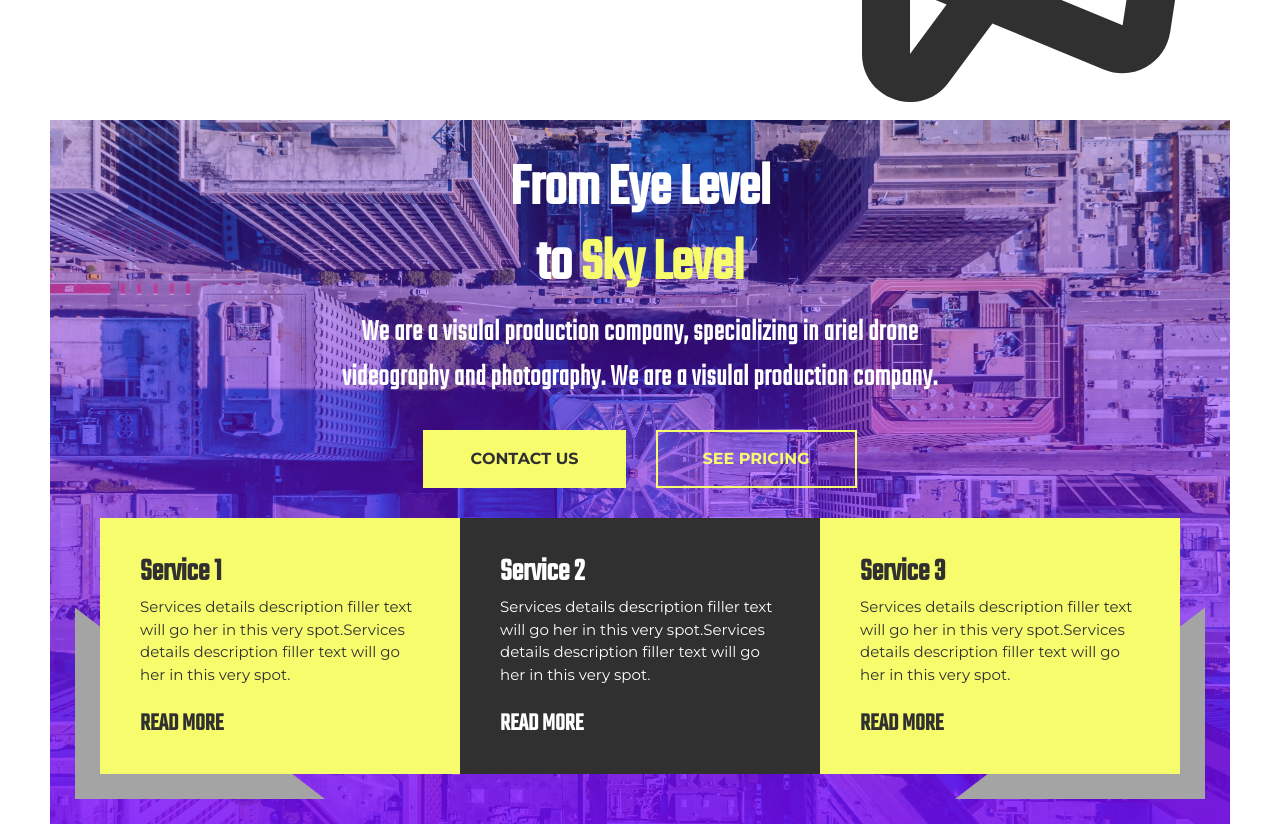
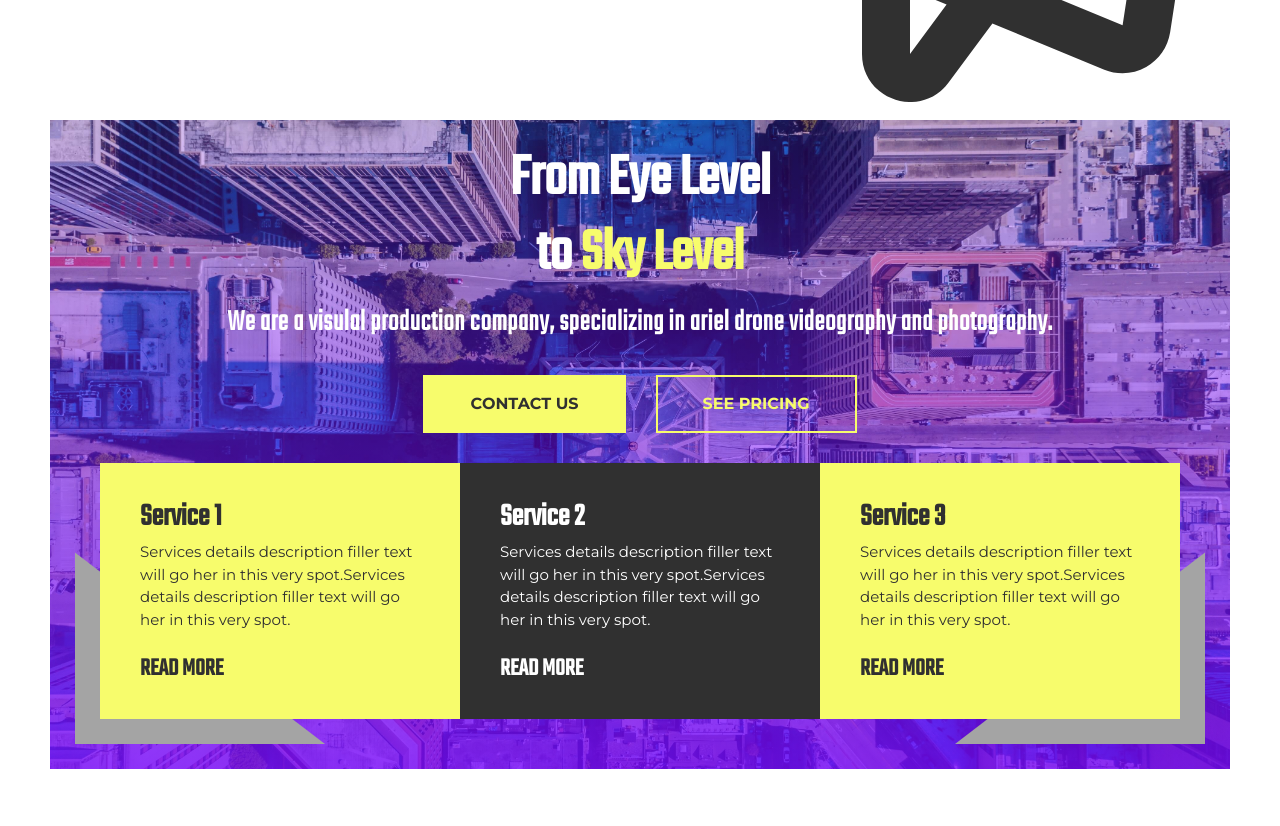
Before and after one commit to ChristianWare/templateOne, a Next.js app: page / in a window 1280 px wide. Shown: the part 420-1246 px from the top of the page. Built offline with nearby package versions, Linux system fonts and the light colour scheme.

Commit message:
Hero Updates

```diff
--- a/src/comps/Hero.js
+++ b/src/comps/Hero.js
@@ -15,7 +15,7 @@ function Hero() {
         </h1>
         <h2 className={styles.copy}>
           We are a visulal production company, specializing in ariel drone
-          videography and photography. We are a visulal production company.
+          videography and photography.
         </h2>
         <div className={styles.btnContainer}>
           <Button text='Contact Us' />
--- a/src/comps/Hero.module.css
+++ b/src/comps/Hero.module.css
@@ -15,7 +15,7 @@
 
 .content {
     padding: 5rem;
-    padding-top: 4rem;
+    padding-top: 3rem;
     display: flex;
     flex-direction: column;
     align-items: center;
@@ -38,7 +38,7 @@
 }
 
 .copy {
-    width: 60%;
+    /* width: 60%; */
     color: var(--accent4);
     font-family: "TekoLight";
     letter-spacing: .8px;
```
